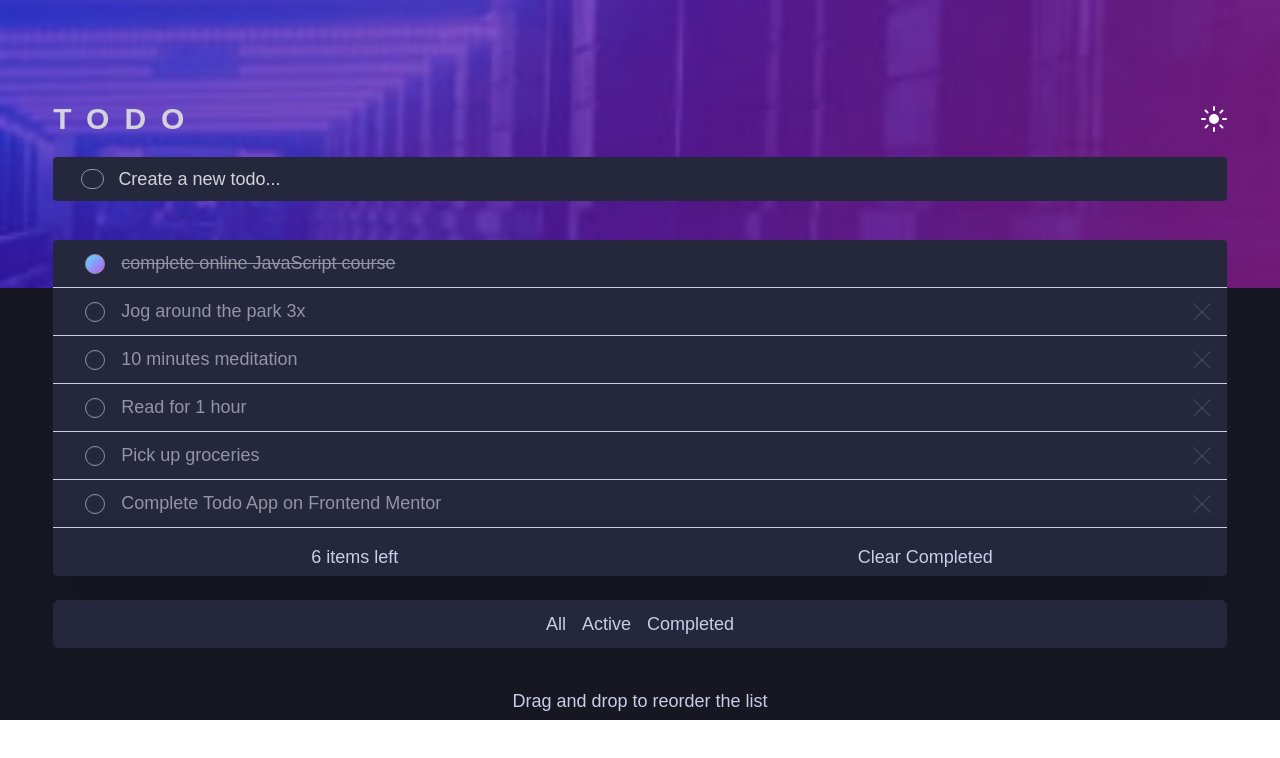
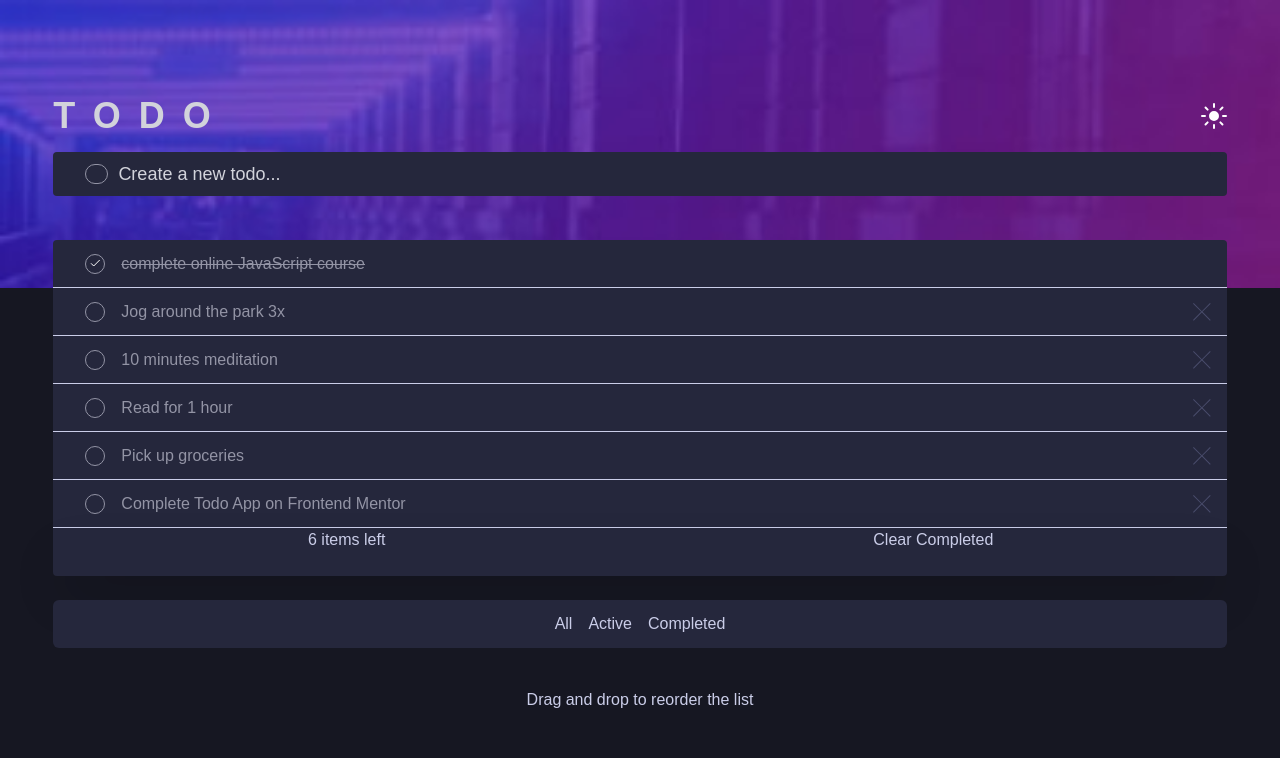
Before and after one commit to cvalencia1991/Todo-List-TypeScript-React, a React (Create React App) app: page / in a window 1280 px wide. Shown: the top 758 px of the page. Built offline with nearby package versions, Linux system fonts and the light colour scheme.

Commit message:
Update Design

```diff
--- a/src/components/TaskCard.tsx
+++ b/src/components/TaskCard.tsx
@@ -46,7 +46,7 @@ const TaskCard: React.FC<TaskCardProps> = ({task}) => {
                 checked={checked}
                 aria-label="Mark as complete"
                 />
-                <h2 className={`text-[18px] font-josefin text-[--very-dark-grayish-blue] dark:text-[--dark-grayish-blue] ${(checked ? "line-through text-[--very-dark-grayish-blue]" : "")}`}>{task.name}</h2>
+                <h2 className={` text-base font-josefin text-[--very-dark-grayish-blue] dark:text-[--dark-grayish-blue] ${(checked ? "line-through text-[--very-dark-grayish-blue]" : "")}`}>{task.name}</h2>
             </div>
                 <button
                 className= {`text-[--light-grayish-blue] hover:text-[--dark-grayish-blue] ${checked ? "hidden": "block"}`} aria-label="Delete Task"
--- a/src/components/TaskForm.tsx
+++ b/src/components/TaskForm.tsx
@@ -25,15 +25,11 @@ const TaskForm: React.FC = () => {
   };
 
   return (
-    <div className="w-full">
-      <form onSubmit={handleSubmit}>
-        <div className="flex rounded px-4 bg-[--very-light-gray] items-center justify-evenly desktop:h-16 dark:bg-[--very-dark-desaturated-blue]">
+    <div className=" flex w-full">
+      <form className="flex w-full" onSubmit={handleSubmit}>
+        <div className="flex w-full rounded px-4 bg-[--very-light-gray] items-center justify-evenly desktop:h-16 dark:bg-[--very-dark-desaturated-blue]">
         <input
-          className={`appearance-none w-6 h-5 ml-3 mr-[10px] cursor-pointer rounded-full desktop:p-3 border border-[--dark-grayish-blue] enabled:focus:border-[--dark-grayish-blue] ${
-            task.done
-              ? "checked:bg-icon-check touch-none"
-              : ""
-          }`}
+          className={`appearance-none w-6 h-5 mx-4 mr-[10px] cursor-pointer rounded-full desktop:p-3 border border-[--dark-grayish-blue] enabled:focus:border-[--dark-grayish-blue] ${task.done ? "checked:bg-icon-check bg-no-repeat bg-center bg-gradient-to-r from-[--left-gradient] to-[--right-gradient] touch-none": "bg-no-repeat bg-center"}`}
           type="checkbox"
           id="checkbox"
           onChange={() => setTask({ ...task, done: !task.done })}
@@ -41,7 +37,7 @@ const TaskForm: React.FC = () => {
         />
           <input
             type="text"
-            className="w-full h-11 ml-1  bg-[--very-light-gray] rounded text-[--dark-gray] placeholder-[--grayish-blue] text-[18px] font-josefin
+            className="w-full h-11 bg-[--very-light-gray] rounded text-[--dark-gray] placeholder-[--grayish-blue] text-[18px] font-josefin
             focus:outline-none caret-[--very-dark-blue] hover:border-none hover:text-[--dark-gray] dark:bg-[--very-dark-desaturated-blue] dark:text-[--light-grayish-blue]"
             placeholder="Create a new todo..."
             aria-label="Create a new todo..."
--- a/src/components/TaskTheme.tsx
+++ b/src/components/TaskTheme.tsx
@@ -23,7 +23,7 @@ const  TaskTheme = () => {
 
   return(
     <div className='flex justify-between items-center w-full'>
-        <h1 className="flex justify-start text-[30px] tracking-[0.5em] font-bold text-[--very-light-gray] dark:text-[--grayish-blue] font-josefin">TODO</h1>
+        <h1 className="flex justify-start text-4xl tracking-[0.5em] font-bold text-[--very-light-gray] dark:text-[--grayish-blue] font-josefin">TODO</h1>
         <button aria-label="Change Theme" onClick={handleTheme}> {theme == "light" ? <IconMoon/> : <Iconsun/>} </button>
     </div>
   );
--- a/src/components/Tasks.tsx
+++ b/src/components/Tasks.tsx
@@ -28,7 +28,7 @@ const Tasks = () => {
   const sensors = useSensors(useSensor(PointerSensor, { activationConstraint: { distance: 10 }}),);
 
   return (
-    <div className="flex flex-col absolute rounded top-36 w-full">
+    <div className="flex flex-col absolute rounded top-36 w-full ">
       <ul>
         <DndContext collisionDetection={closestCorners} onDragEnd={handleDragend} sensors={sensors}>
           <SortableContext
@@ -44,7 +44,7 @@ const Tasks = () => {
           )}
           </SortableContext>
           <li><TodoStatus /></li>
-          <li className="relative top-28 desktop:top-8"><p className="font-josefin flex text-center relative items-center justify-center dark:text-[--light-grayish-blue] text-[--very-dark-grayish-blue] text-[18px]">Drag and drop to reorder the list</p></li>
+          <li className="relative top-28 desktop:top-8 "><p className="font-josefin flex text-center  text-base relative items-center justify-center dark:text-[--light-grayish-blue] text-[--very-dark-grayish-blue] text-[18px]">Drag and drop to reorder the list</p></li>
         </DndContext>
         </ul>
     </div>
--- a/src/components/TodoForm.tsx
+++ b/src/components/TodoForm.tsx
@@ -12,7 +12,7 @@ const TodoForm = () => {
                     <TaskForm />
                     <Tasks />
                 </div>
-                <div className="absolute bottom-0 w-screen h-20 bg-white"></div>
+                {/* <div className=" bottom-0 w-screen bg-white h-20 desktop:h-24"></div> */}
             </div>
     );
 };
--- a/src/components/TodoStatus.tsx
+++ b/src/components/TodoStatus.tsx
@@ -10,31 +10,31 @@ const TodoStatus = () => {
 
     return (
 
-        <div className={`grid grid-cols-2 grid-rows-2 mobile:grid shadow-2xl w-full text-[18px] font-josefin justify-items-center bg-[--very-light-gray] text-[--very-dark-grayish-blue] h-12 p-4 relative  desktop:flex desktop:justify-around desktop:h-auto desktop:bg-none dark:bg-[--very-dark-desaturated-blue] dark:text-[--light-grayish-blue]
+        <div className={`grid  grid-cols-2 grid-rows-2 mobile:grid shadow-2xl w-full  text-base font-josefin justify-items-center bg-[--very-light-gray] text-[--very-dark-grayish-blue] h-12 relative  desktop:flex desktop:justify-around desktop:h-auto desktop:bg-none dark:bg-[--very-dark-desaturated-blue] dark:text-[--light-grayish-blue]
             ${tasks.length === 0 ? "rounded": "rounded-b"} `}>
-            <div className=" text-[18px] font-josefin desktop:flex desktop:items-center desktop:justify-center">
+            <div className="  text-base font-josefin desktop:flex desktop:items-center desktop:justify-center">
                 <p >{tasks.length} items left</p>
             </div>
-            <div className="row-start-2 col-span-2 flex  absolute top-12 h-12 items-center gap-4  bg-white rounded-md justify-center w-full bg-[--very-dark-desaturated-blue] desktop:static desktop:w-auto desktop:bg-transparentn desktop:items-center desktop:justify-center dekstop:top-0 dark:bg-[--very-dark-desaturated-blue]">
+            <div className="row-start-2 col-span-2 flex  text-base   absolute top-12 h-12 items-center gap-4  bg-transparent rounded-md justify-center w-full desktop:static desktop:w-auto desktop:bg-transparentn desktop:items-center desktop:justify-center dekstop:top-0 dark:bg-[--very-dark-desaturated-blue]">
                 <button
                 aria-label="Select All Tasks"
                 onClick={() => dispatch(allTask())}
-                className='hover:text-[--bringt-blue]  text-[18px]'
+                className='hover:text-[--bringt-blue]   text-base'
                 >All</button>
                 <button
-                className='hover:text-[--bringt-blue]  text-[18px]'
+                className='hover:text-[--bringt-blue]   text-base'
                 aria-label="Select All Active Tasks"
                 onClick={() => dispatch(activeTask())}
                 >Active</button>
                 <button onClick={() => dispatch(completedTask())}
                 aria-label="Select All Completed Tasks"
-                className='hover:text-[--bringt-blue]  text-[18px]'
+                className='hover:text-[--bringt-blue]   text-base'
                 >Completed</button>
             </div>
             <div className="col-start-2 desktop:flex ">
                 <button onClick={() => dispatch(clearCompleted())}
                 aria-label="Clear Completed Tasks"
-                className="font-josefin text-[18px]
+                className="font-josefin  text-base
                 text-[--very-dark-grayish-blue]
                 hover:text-[--bringt-blue]
                 dark:text-[--light-grayish-blue] dark:hover:text-[--bringt-blue]"
--- a/src/index.css
+++ b/src/index.css
@@ -24,9 +24,3 @@
     --very-dark-grayish-blue: hsl(233, 14%, 35%);
     --very-dark-grayish-blue-hover: hsl(237, 14%, 26%);
 }
-
-*{
-    margin: 0;
-    padding: 0;
-    box-sizing: border-box;
-}
--- a/tailwind.config.js
+++ b/tailwind.config.js
@@ -12,7 +12,7 @@ module.exports = {
         'desktop-dark': "url('/public/images/bg-desktop-dark.jpg')",
         'mobile-light': "url('/public/images/bg-mobile-light.jpg')",
         'mobile-dark': "url('/public/images/bg-mobile-dark.jpg')",
-        'icon-check': "linear-gradient(to right bottom, hsl(192, 100%, 67%), hsl(280, 87%, 65%)), url('/public/images/icon-check.svg')",
+        'icon-check': "url('/public/images/icon-check.svg')",
       },
       fontFamily: {
         'josefin': ['Josefin Sans', 'sans-serif'],
```
